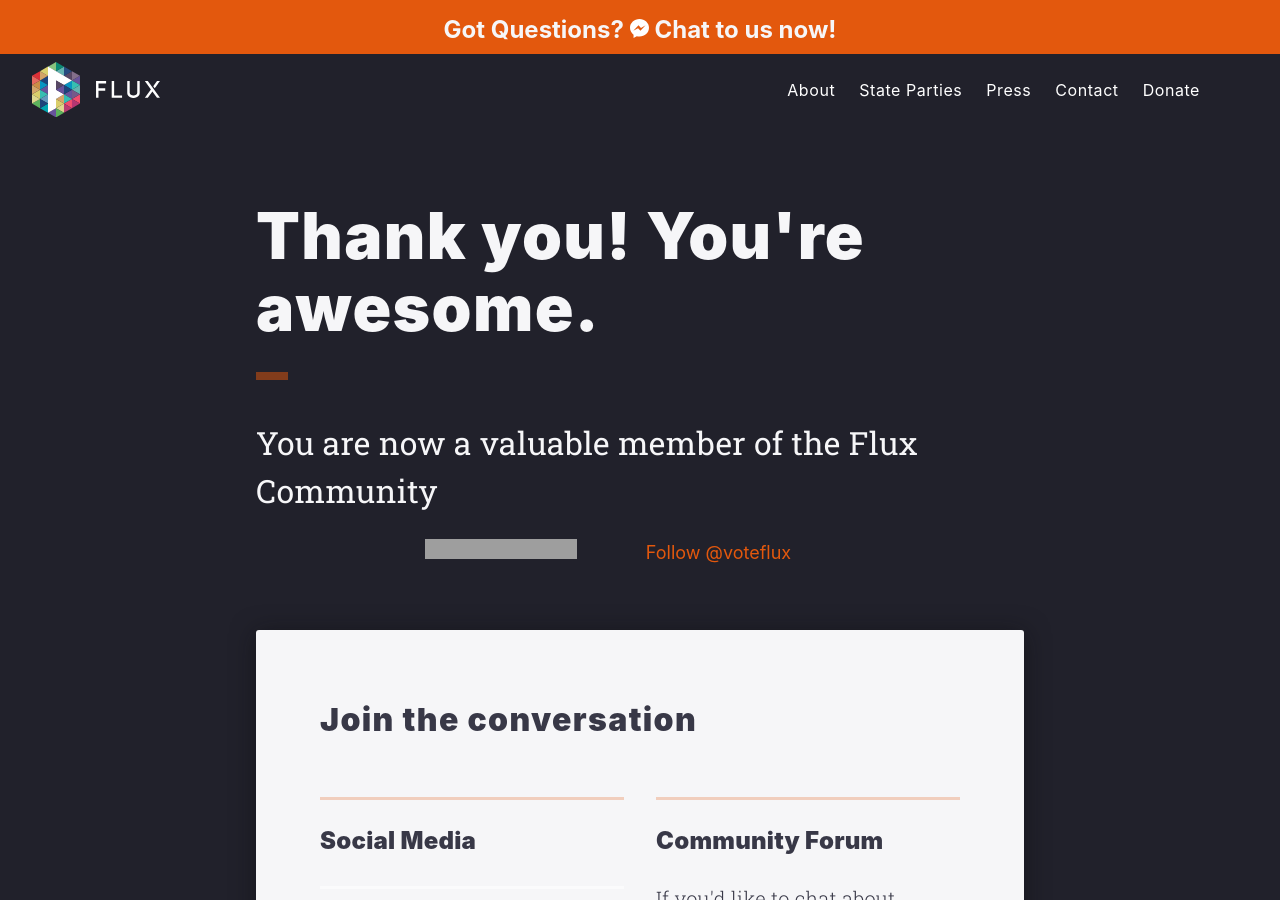
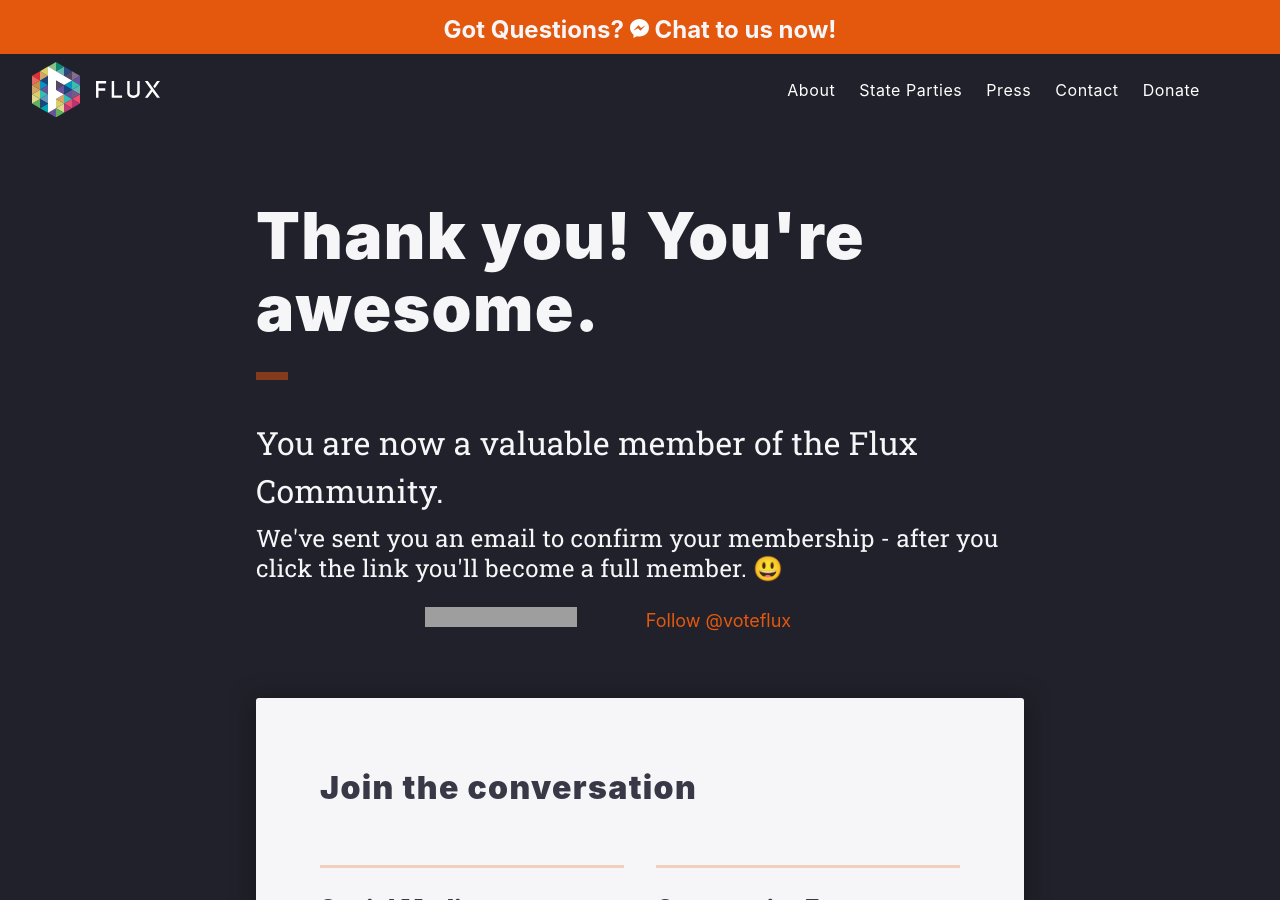
Before and after one commit to voteflux/flux-website-v2, a Jekyll site: the page built from signup-2.html, in a window 1280 px wide and 900 px high. Built offline with Jekyll 4.4.1, drawn with Linux system fonts in a browser that asks for light colours; comment, search, counter and statistics services are not loaded; grey boxes are pictures that could not be loaded.

Commit message:
Add support for local dev and signup ref to confirmation email.

```diff
--- a/react-signup/app/utils/http-helpers.js
+++ b/react-signup/app/utils/http-helpers.js
@@ -8,12 +8,15 @@
 const prodServer = 'https://api.voteflux.org';
 
 const useDevDefault = (window.location.hostname === 'localhost' || _.includes(location.hostname, "deploy-preview"));
+const useLocalDev = (window.location.hostname === '127.0.0.1')
 if (useDevDefault)
   console.log("Using dev server for signup submissions");
 
 const flux_api = function(path, useDev){
   if (useDev === undefined) {
     return flux_api(path, useDevDefault);
+  } else if (useLocalDev === true) {
+    return 'http://localhost:5000/api/v0/' + path;
   } else if (useDev === true) {
     return 'https://flux-api-dev.herokuapp.com/api/v0/' + path;
   } else if (useDev === false) {
--- a/signup-2.html
+++ b/signup-2.html
@@ -16,7 +16,9 @@
         font-weight="bold"
         line="true" %}
 
-    <h2 class="sm-h1 h-font line-height-4">You are now a valuable member of the Flux Community</h2>
+    <h2 class="sm-h1 h-font line-height-4">You are now a valuable member of the Flux Community.</h2>
+
+    <h3 class="sm-h2 h-font line-height-3">We've sent you an email to confirm your membership - after you click the link you'll become a full member. &#x1f603;</h3>
 
       <div class="center pt2">
         <iframe src="https://www.facebook.com/plugins/like.php?href=https%3A%2F%2Fvoteflux.org&width=132&layout=button_count&action=like&show_faces=true&share=true&height=46&appId=226933950707805" width="152" height="20" style="border:none;overflow:hidden" scrolling="no" frameborder="0" allowTransparency="true"></iframe>
```
